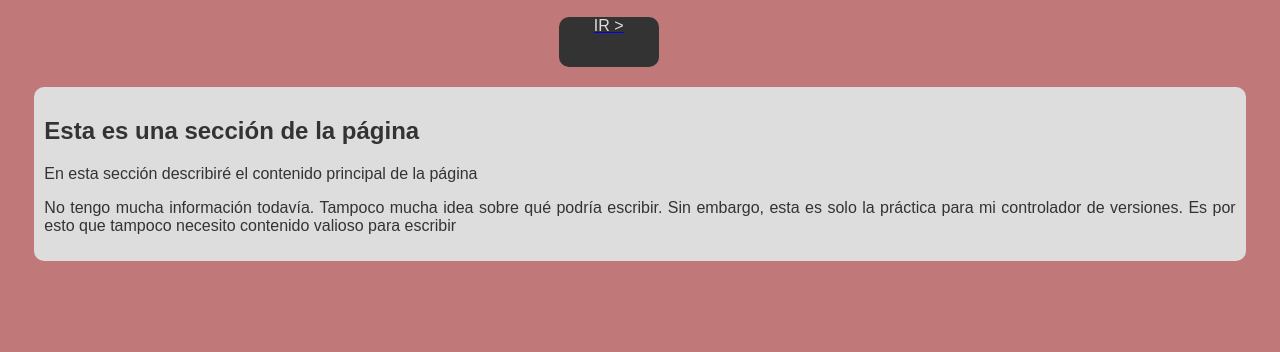
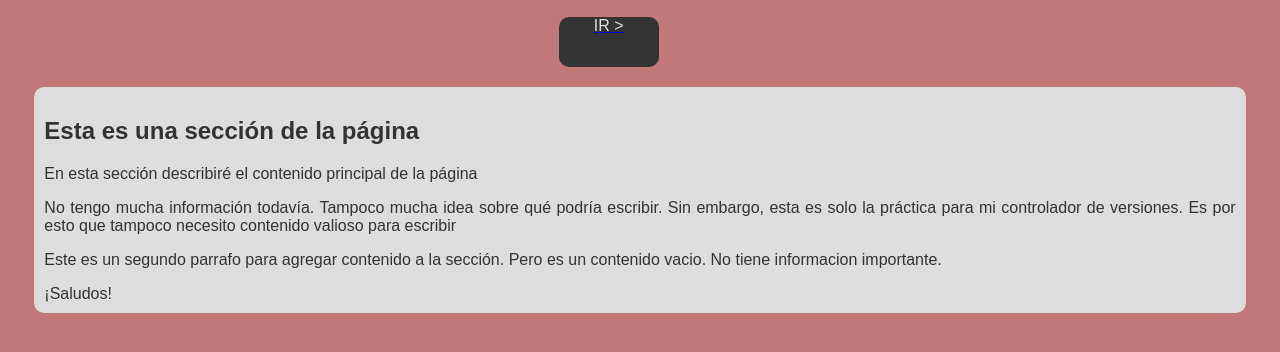
Before and after one commit to lucasserral/prueba, a plain HTML site: page INDEX.html in a window 1280 px wide. Shown: the part 384-736 px from the top of the page. Drawn offline with Linux system fonts and the light colour scheme.

Commit message:
Agregue parrafos sin contenido

```diff
--- a/INDEX.html
+++ b/INDEX.html
@@ -16,6 +16,8 @@
                 <h2>Esta es una sección de la página</h2>
                 <p> En esta sección describiré el contenido principal de la página</p>
                 <p>No tengo mucha información todavía. Tampoco mucha idea sobre qué podría escribir. Sin embargo, esta es solo la práctica para mi controlador de versiones. Es por esto que tampoco necesito contenido valioso para escribir</p>
+                <p>Este es un segundo parrafo para agregar contenido a la sección. Pero es un contenido vacio. No tiene informacion importante.</p>
+                <span>¡Saludos!</span>
             </div>
         </section>
     </body>
```
